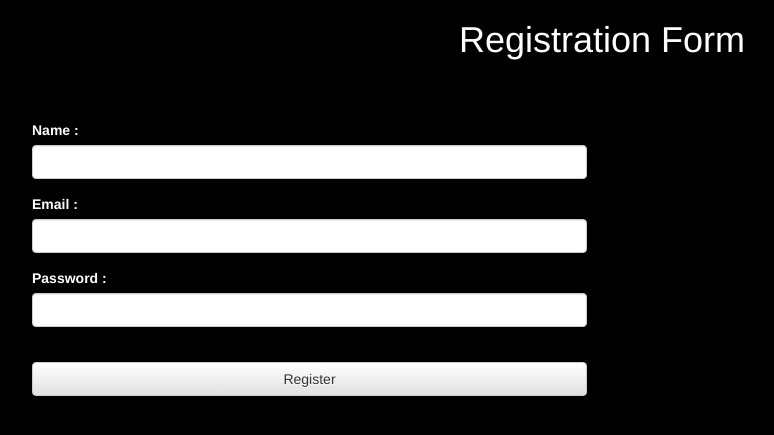
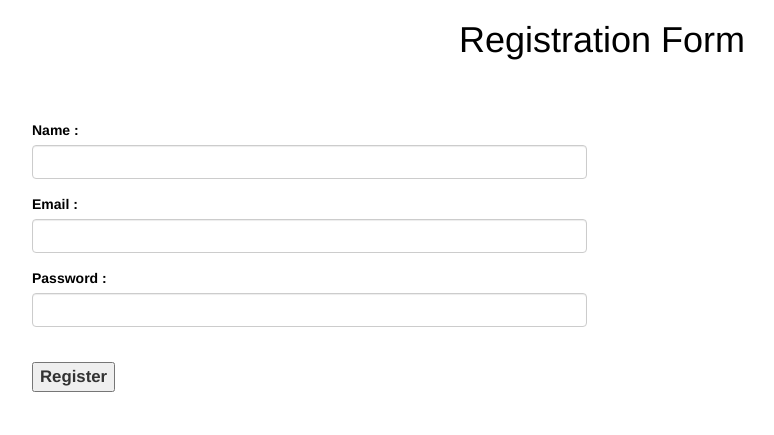
Before and after one commit to Manasa81/WebDevelopement, a Flask app: page / in a window 1280 px wide. Shown: the top 435 px of the page, without its empty margins (38-812 px from the left). Run offline with Flask 2, Linux system fonts and the light colour scheme; some libraries are stand-ins or nearby versions.

Commit message:
register button

```diff
--- a/Project1/templates/index.html
+++ b/Project1/templates/index.html
@@ -13,13 +13,13 @@
     <link rel="stylesheet" href="https://maxcdn.bootstrapcdn.com/bootstrap/3.3.7/css/bootstrap-theme.min.css" integrity="sha384-rHyoN1iRsVXV4nD0JutlnGaslCJuC7uwjduW9SVrLvRYooPp2bWYgmgJQIXwl/Sp" crossorigin="anonymous">
 <style>
     body{
-        background-color: black;
+        background-color: white;
     }
     h1
     {
         margin: 20px;
         text-align: center;
-        color: white;
+        color: black;
     }
     .success, .warning, .error {
         font-family: sans-serif;
@@ -37,8 +37,14 @@
         background-color: red;
     }
     form input , label{
-        color: white;
+        color: black;
     }
+    .registerbtn {
+        font-size: larger;
+        font-weight: bolder;
+        opacity: 10;
+        }
+
 </style>
 </head>
 <body>
@@ -73,8 +79,7 @@
                     </div>
                      <br>
 
-                    <button style="background-color:skyblue;" type="submit" class="btn form-control btn-default">Register</button>
-
+                     <button type="submit" class="registerbtn">Register</button>
                 </form>
             </div>
         </div>
```
